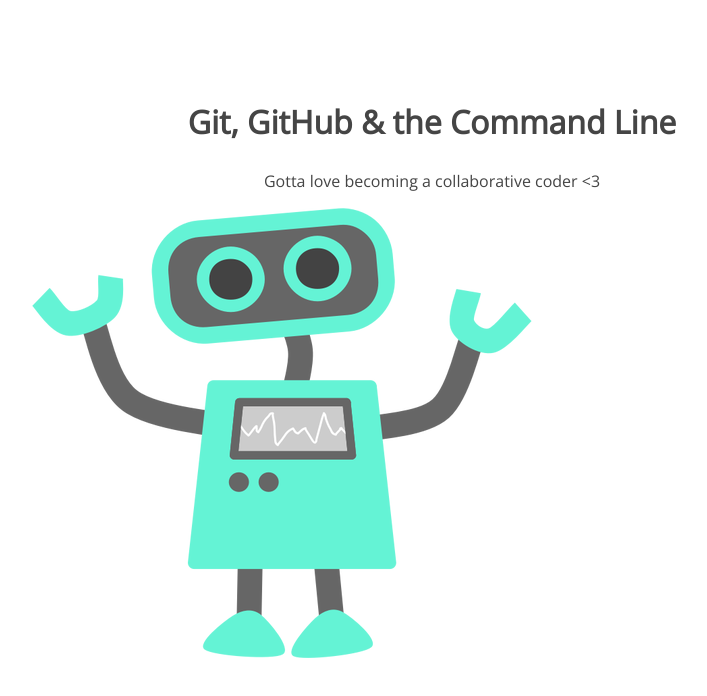
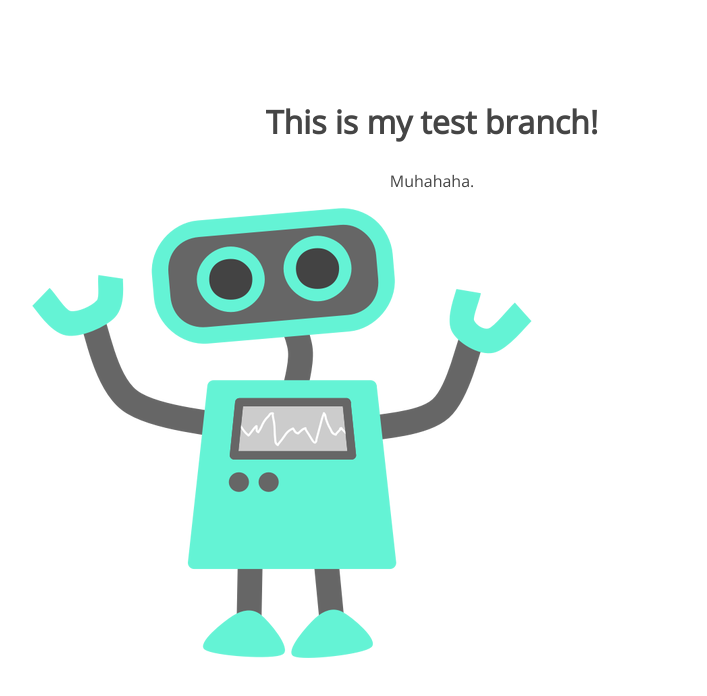
Before and after one commit to 33eyes/105-project, a plain HTML site: page index.html in a window 1280 px wide. Shown: the whole page, without its empty margins (208-915 px from the left). Drawn offline with nearby package versions, Linux system fonts and the light colour scheme.

Commit message:
Changed text in the index.html file.

```diff
--- a/index.html
+++ b/index.html
@@ -8,8 +8,8 @@
 </head>
 <body>
 	<section>
-		<h1>Git, GitHub & the Command Line</h1>
-		<p>Gotta love becoming a collaborative coder <3</p>
+		<h1>This is my test branch!</h1>
+		<p>Muhahaha.</p>
 		<img src="img/happy-blue-robot.png">
 	</section>
 </body>
```
